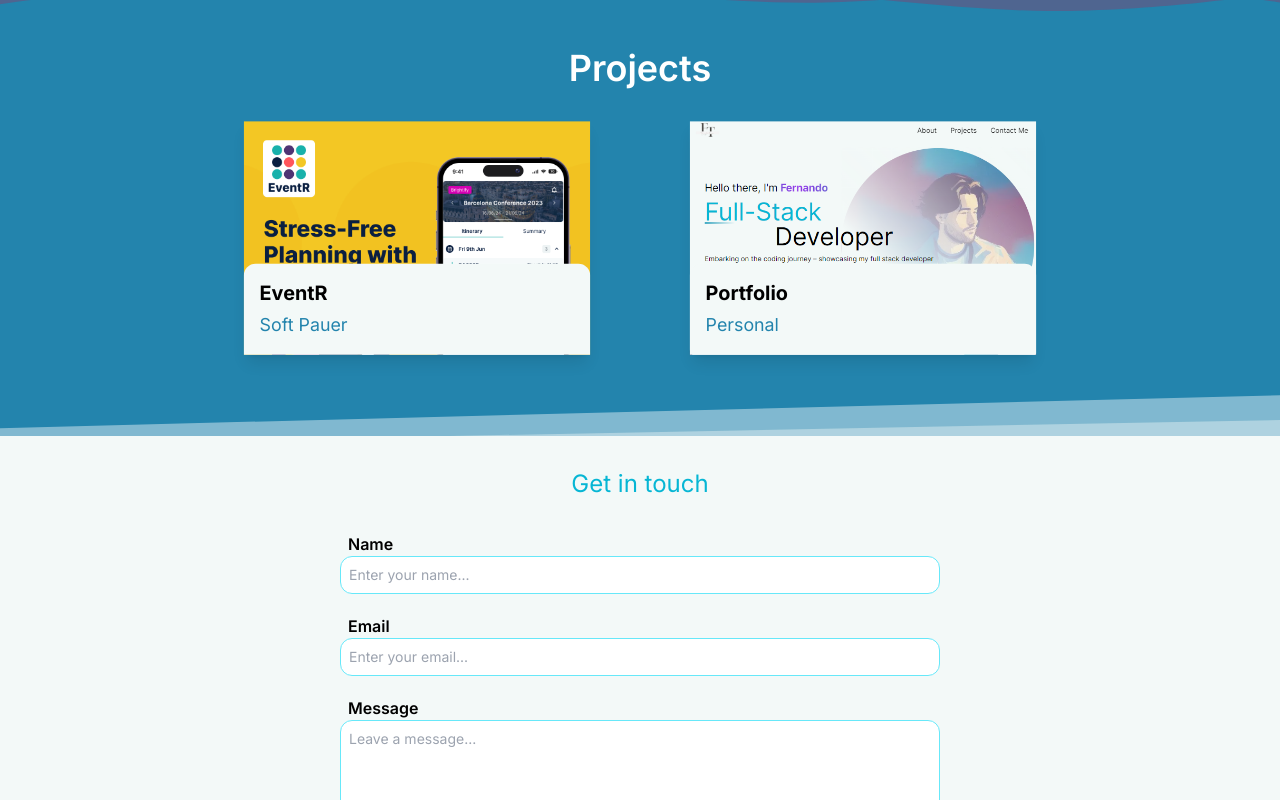
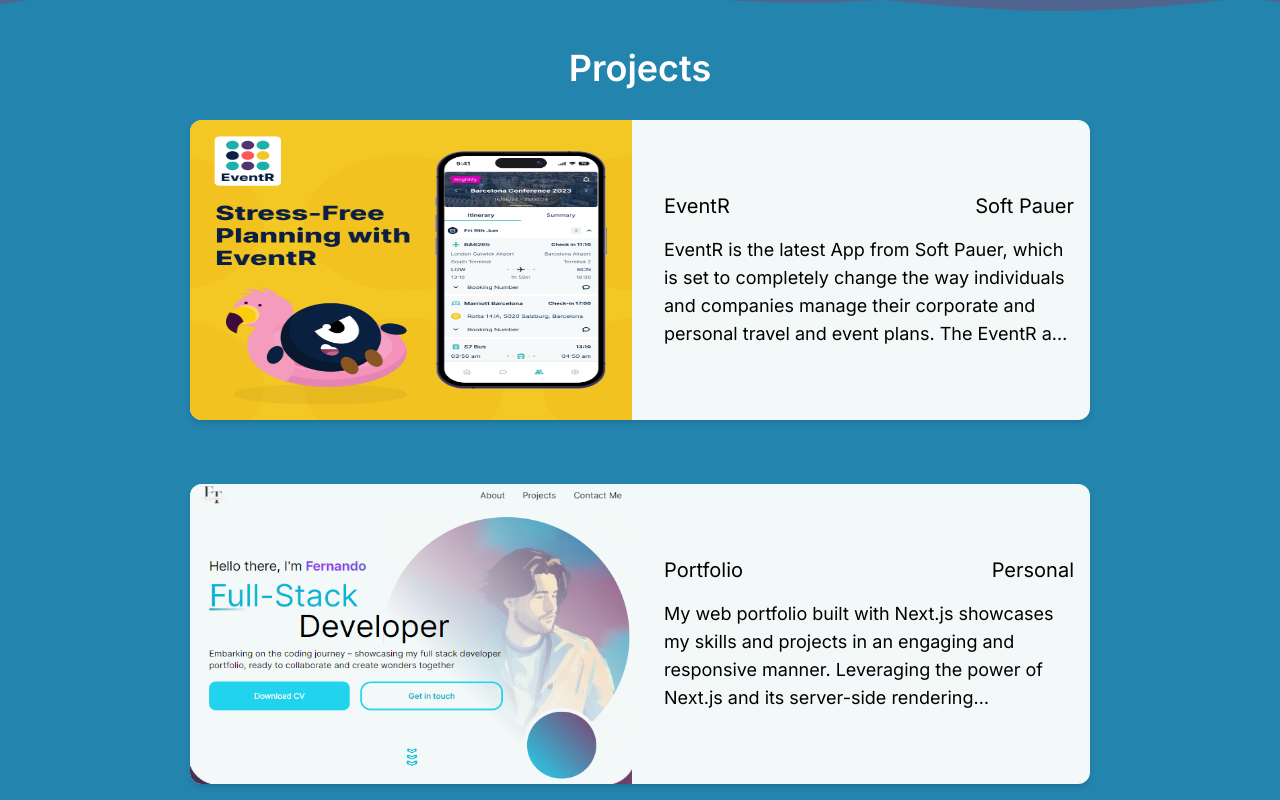
Before and after one commit to Nando1920/Web-Portfolio, a Next.js app: page / in a window 1280 px wide. Shown: the part 1460-2260 px from the top of the page. Built offline with nearby package versions, Linux system fonts and the light colour scheme.

Commit message:
project cards rework

```diff
--- /dev/null
+++ b/src/app/components/projectCard.tsx
@@ -0,0 +1,69 @@
+"use client";
+import { motion, useScroll, useTransform } from "framer-motion";
+import Link from "next/link";
+import { useRef } from "react";
+import { CgDetailsMore } from "react-icons/cg";
+import { FaCode } from "react-icons/fa";
+import Image from "next/image";
+import { getProjectImg } from "../utils/utils";
+
+export interface IProject {
+  name: string;
+  client: string;
+  text: string;
+  link: string;
+}
+
+export default function ProjectCard({
+  project,
+  index,
+  position,
+  setAuto,
+  setPosition,
+}: {
+  project: IProject;
+  index: number;
+  position: number;
+  setAuto: Function;
+  setPosition: Function;
+}) {
+  return (
+    <motion.div
+      onClick={() => {
+        setPosition(index);
+        setAuto(false);
+      }}
+      className={`imageCard w-[100%]  flex-shrink-0 shadow-lg   rounded-lg overflow-hidden ${
+        position === index && "selected sm:selected"
+      } `}>
+      <Image
+        loading="lazy"
+        src={getProjectImg(project.name)}
+        alt="temp"
+        placeholder="blur"
+        className="absolute z-[-1] bg-cover "
+      />
+      <div className=" hidden opacity-0 md:flex justify-center items-center gap-10  absolute z-[1] bg-cover transition-color duration-300  hover:bg-black hover:opacity-60  w-full h-full">
+        <Link
+          href={`/projects?project=${project.name}`}
+          className="rounded-full border-2  p-2">
+          <CgDetailsMore className="w-10 h-10  text-white" />
+        </Link>
+        <Link href={project.link} className="rounded-full border-2 p-2">
+          <FaCode className="w-10 h-10  text-white" />
+        </Link>
+      </div>
+      <div className="flex flex-col gap-1 p-4 bg-backgroundLight mt-36 rounded-t-xl h-full  ">
+        <div className=" font-bold text-xl md:text-xl">{project.name}</div>
+        <div className=" text-primary md:text-lg">{project.client}</div>
+
+        <div className="line-clamp-[8] md:hidden">{project.text}</div>
+        <a
+          href={`/projects?project=${project.name}`}
+          className="text-primaryBold underline md:hidden">
+          View Project
+        </a>
+      </div>
+    </motion.div>
+  );
+}
--- /dev/null
+++ b/src/app/components/projectCardWeb.tsx
@@ -0,0 +1,83 @@
+"use client";
+import {
+  motion,
+  useAnimation,
+  useInView,
+  useScroll,
+  useTransform,
+} from "framer-motion";
+import Link from "next/link";
+import { useEffect, useRef } from "react";
+import { CgDetailsMore } from "react-icons/cg";
+import { FaCode } from "react-icons/fa";
+import Image from "next/image";
+import { getProjectImg } from "../utils/utils";
+
+export interface IProject {
+  name: string;
+  client: string;
+  text: string;
+  link: string;
+}
+
+export default function ProjectCardWeb({
+  project,
+  index,
+}: {
+  project: IProject;
+  index: number;
+}) {
+  const ref = useRef<HTMLDivElement>(null);
+  const inView = useInView(ref, { once: true });
+  const controller = useAnimation();
+
+  const left: boolean = 2 % index === 0;
+
+  useEffect(() => {
+    if (inView) {
+      controller.start("visible");
+    }
+  }, [inView, controller]);
+
+  return (
+    <motion.div
+      ref={ref}
+      variants={{
+        hidden: { opacity: 0, x: left ? -150 : 150 },
+        visible: { opacity: 1, x: 0 },
+      }}
+      initial="hidden"
+      animate={controller}
+      transition={{ duration: 0.75, delay: 0.5 }}
+      className="bg-backgroundLight w-[700px] xl:w-[900px] h-[300px] 2xl:w-[1200px] 2xl:h-[400px]  grid grid-cols-4 rounded-xl overflow-hidden shadow-md gap-4">
+      <div className=" col-span-2 col-start-1 relative">
+        <Image
+          loading="lazy"
+          src={getProjectImg(project.name)}
+          alt="temp"
+          fill
+          placeholder="blur"
+        />
+        <div className=" hidden opacity-0 md:flex justify-center items-center gap-10  absolute z-[1] bg-cover transition-color duration-300  hover:bg-black hover:opacity-60  w-full h-full">
+          <Link
+            href={`/projects?project=${project.name}`}
+            className="rounded-full border-2 p-2">
+            <CgDetailsMore className="w-10 h-10  text-white" />
+          </Link>
+          <Link href={project.link} className="rounded-full border-2 p-2">
+            <FaCode className="w-10 h-10  text-white" />
+          </Link>
+        </div>
+      </div>
+      <div className="col-span-2 col-start-3 flex flex-col justify-center items-start gap-4 p-4 overflow-hidden">
+        <div className="flex justify-between w-full">
+          <div className="text-xl">{project.name}</div>
+          <div className="text-xl">{project.client}</div>
+        </div>
+        <div className="text-lg text-ellipsis line-clamp-[4]">
+          {project.text}
+        </div>
+      </div>
+    </motion.div>
+  );
+}
--- a/src/app/sections/projects.tsx
+++ b/src/app/sections/projects.tsx
@@ -1,22 +1,12 @@
 "use client";
-import { LegacyRef, useEffect, useRef, useState } from "react";
-import Image from "next/image";
+import { LegacyRef, useEffect, useState } from "react";
 import projectsObj from "../../assets/json/projects.json";
 import { FaChevronRight, FaCode } from "react-icons/fa";
 import { FaChevronLeft } from "react-icons/fa";
 import "../styles/projects.css";
 import { useSwipeable } from "react-swipeable";
-import { getProjectImg } from "../utils/utils";
-import Link from "next/link";
-import { motion, useScroll, useTransform } from "framer-motion";
-import { CgDetailsMore } from "react-icons/cg";
-
-interface IProject {
-  name: string;
-  client: string;
-  text: string;
-  link: string;
-}
+import ProjectCard from "../components/projectCard";
+import ProjectCardWeb from "../components/projectCardWeb";
 
 export default function ProjectsSection({
   forwardedRef,
@@ -39,74 +29,6 @@
       position === 0 ? projectsObj.projects.length - 1 : position - 1
     );
   };
-
-  function ProjectCard({
-    project,
-    index,
-    transition,
-  }: {
-    project: IProject;
-    index: number;
-    transition: boolean;
-  }) {
-    const ref = useRef<HTMLDivElement>(null);
-    const { scrollYProgress } = useScroll({
-      target: ref,
-      offset: ["0 1", "1.33 1"],
-    });
-    const opacityProgress = useTransform(scrollYProgress, [0, 1], [0.5, 1]);
-    const ScaleProgress = useTransform(scrollYProgress, [0, 1], [0.5, 0.99]);
-
-    return (
-      <motion.div
-        ref={ref}
-        onClick={() => {
-          if (transition) {
-            setPosition(index);
-            setAuto(false);
-          } else {
-          }
-        }}
-        style={{
-          opacity: !transition ? opacityProgress : "none",
-          scale: !transition ? ScaleProgress : "none",
-        }}
-        className={`${
-          transition
-            ? "imageCard w-[100%]  flex-shrink-0 shadow-lg   rounded-lg overflow-hidden"
-            : "shadow-lg w-[100%] overflow-hidden scale-100 md:min-w-[300px] lg:min-w-[250px] xl:min-w-[350px] 2xl:min-w-[400px]"
-        } ${position === index && transition && "selected sm:selected"} `}>
-        <Image
-          loading="lazy"
-          src={getProjectImg(project.name)}
-          alt="temp"
-          placeholder="blur"
-          className="absolute z-[-1] bg-cover "
-        />
-        <div className=" hidden opacity-0 md:flex justify-center items-center gap-10  absolute z-[1] bg-cover transition-color duration-300  hover:bg-black hover:opacity-60  w-full h-full">
-          <Link
-            href={`/projects?project=${project.name}`}
-            className="rounded-full border-2  p-2">
-            <CgDetailsMore className="w-10 h-10  text-white" />
-          </Link>
-          <Link href={project.link} className="rounded-full border-2 p-2">
-            <FaCode className="w-10 h-10  text-white" />
-          </Link>
-        </div>
-        <div className="flex flex-col gap-1 p-4 bg-backgroundLight mt-36 rounded-t-xl h-full  ">
-          <div className=" font-bold text-xl md:text-xl">{project.name}</div>
-          <div className=" text-primary md:text-lg">{project.client}</div>
-
-          <div className="line-clamp-[8] md:hidden">{project.text}</div>
-          <a
-            href={`/projects?project=${project.name}`}
-            className="text-primaryBold underline md:hidden">
-            View Project
-          </a>
-        </div>
-      </motion.div>
-    );
-  }
 
   const handlers = useSwipeable({
     onSwipedLeft: (eventData) => setNext(true),
@@ -131,14 +53,13 @@
         Projects
       </div>
 
-      <div className="hidden md:grid md:grid-cols-2 lg:grid-cols-auto gap-24  h-fit  ">
+      <div className="hidden md:grid  lg:grid-cols-auto gap-16  h-fit  ">
         {projectsObj.projects.map((project, index) => {
           return (
-            <ProjectCard
+            <ProjectCardWeb
               key={project.name}
               project={project}
               index={index}
-              transition={false}
             />
           );
         })}
@@ -163,7 +84,9 @@
                   key={project.name}
                   project={project}
                   index={index}
-                  transition
+                  position={position}
+                  setAuto={setAuto}
+                  setPosition={setPosition}
                 />
               );
             })}
```
